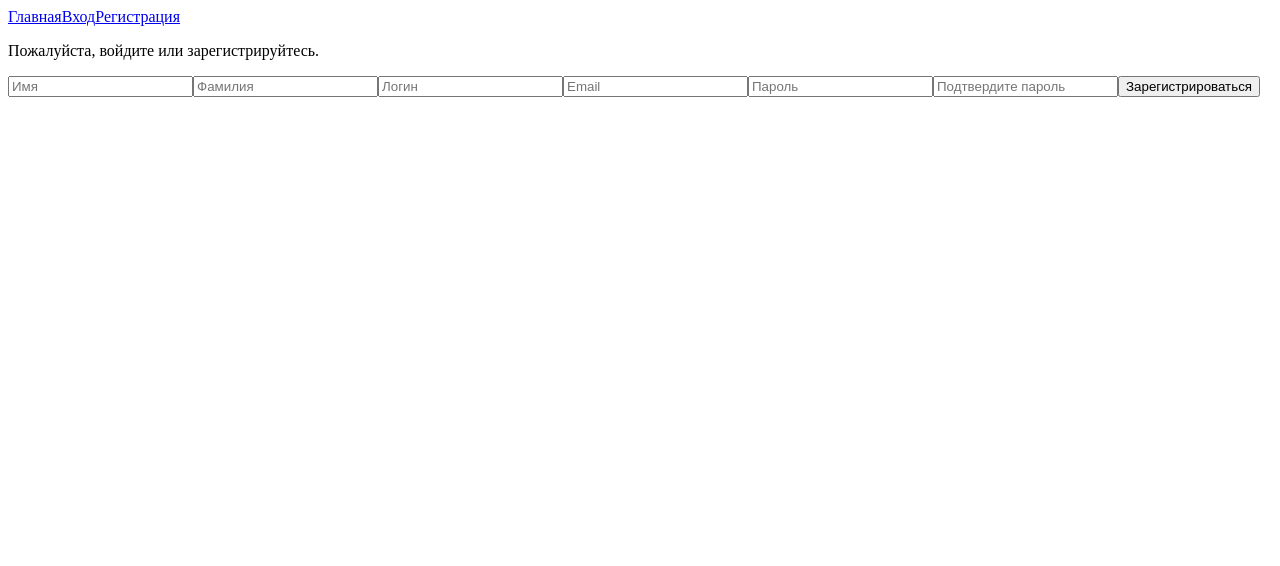
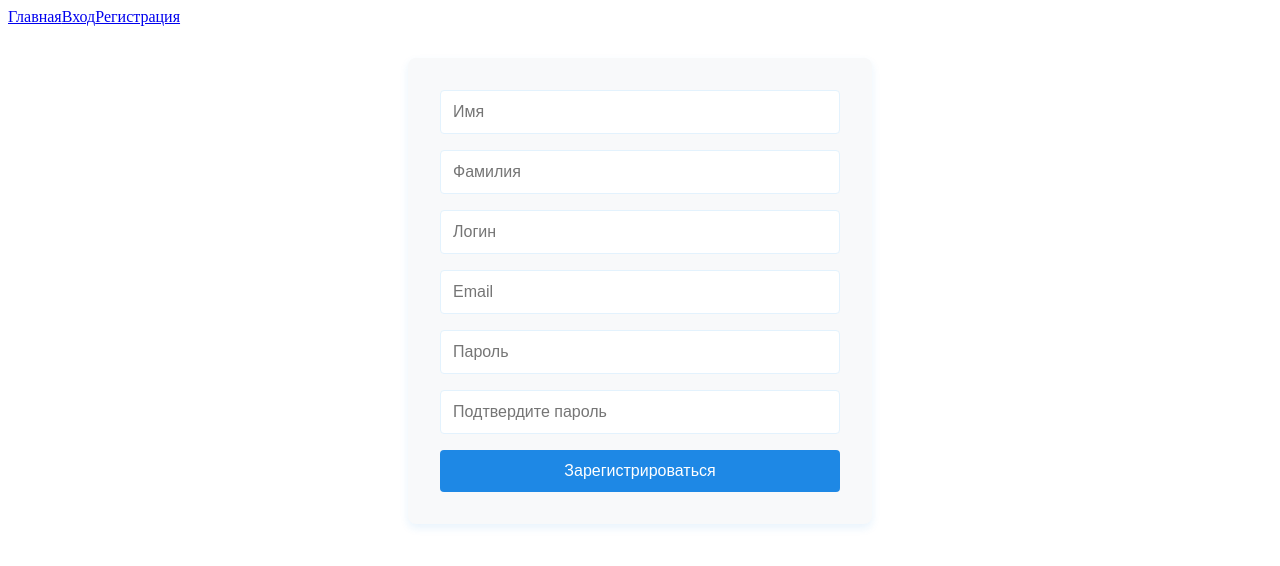
Before and after one commit to DamirTD/lifetracker, a Vue app in the folder frontend/: page /register in a window 1280 px wide. Shown: the top 566 px of the page. Built offline with nearby package versions, Linux system fonts and the light colour scheme.

Commit message:
[FT-17] Auth fix with localstorage

```diff
--- a/frontend/src/App.vue
+++ b/frontend/src/App.vue
@@ -23,10 +23,6 @@ onMounted(async () => {
         <p>Добро пожаловать, {{ authStore.user?.name }}!</p>
         <button @click="authStore.logout()">Выйти</button>
       </div>
-
-      <div v-else>
-        <p>Пожалуйста, войдите или зарегистрируйтесь.</p>
-      </div>
     </header>
 
     <main>
@@ -36,5 +32,18 @@ onMounted(async () => {
 </template>
 
 <style scoped>
-/* Стили компонента */
+/* Глобальные стили */
+body {
+  background: #FFFFFF;
+  font-family: -apple-system, BlinkMacSystemFont, 'Segoe UI', Roboto, sans-serif;
+  line-height: 1.6;
+  margin: 0;
+  padding: 0;
+}
+
+/* Для всех кнопок сохраняем единый стиль */
+button {
+  font-family: inherit;
+  font-weight: 500;
+}
 </style>
--- a/frontend/src/components/Home.vue
+++ b/frontend/src/components/Home.vue
@@ -10,6 +10,29 @@ const isAuthenticated = computed(() => !!authStore.user);
   <div>
     <h1>Добро пожаловать на главную страницу!</h1>
     <p v-if="isAuthenticated">Вы вошли как {{ authStore.user?.name }}.</p>
-    <p v-else>Пожалуйста, войдите или зарегистрируйтесь.</p>
   </div>
 </template>
+
+<style scoped>
+div {
+  max-width: 800px;
+  margin: 2rem auto;
+  padding: 2rem;
+  text-align: center;
+}
+
+h1 {
+  color: #0D47A1;
+  margin-bottom: 1.5rem;
+  font-size: 2rem;
+}
+
+p {
+  color: #2A2A2A;
+  font-size: 1.1rem;
+  padding: 1rem;
+  background: #E3F2FD;
+  border-radius: 4px;
+  display: inline-block;
+}
+</style>
--- a/frontend/src/components/Login.vue
+++ b/frontend/src/components/Login.vue
@@ -19,9 +19,65 @@ const handleLogin = async () => {
 </script>
 
 <template>
-  <form @submit.prevent="handleLogin">
-    <input v-model="loginData.login" placeholder="Логин" />
-    <input v-model="loginData.password" type="password" placeholder="Пароль" />
-    <button type="submit">Войти</button>
-  </form>
+  <div class="form-container">
+    <form @submit.prevent="handleLogin">
+      <input v-model="loginData.login" placeholder="Логин" />
+      <input v-model="loginData.password" type="password" placeholder="Пароль" />
+      <button type="submit">Войти</button>
+    </form>
+  </div>
+
 </template>
+
+<style scoped>
+.form-container {
+  max-width: 400px;
+  margin: 2rem auto;
+  padding: 2rem;
+  background: #F8F9FA;
+  border-radius: 8px;
+  box-shadow: 0 4px 8px rgba(30, 136, 229, 0.1);
+}
+
+form {
+  display: flex;
+  flex-direction: column;
+  gap: 1rem;
+}
+
+input {
+  padding: 12px;
+  border: 1px solid #E3F2FD;
+  border-radius: 4px;
+  font-size: 16px;
+  transition: border-color 0.3s ease;
+}
+
+input:focus {
+  outline: none;
+  border-color: #1E88E5;
+  box-shadow: 0 0 0 2px rgba(30, 136, 229, 0.2);
+}
+
+button[type="submit"] {
+  background: #1E88E5;
+  color: white;
+  padding: 12px;
+  border: none;
+  border-radius: 4px;
+  font-size: 16px;
+  cursor: pointer;
+  transition: background 0.3s ease;
+}
+
+button[type="submit"]:hover {
+  background: #0D47A1;
+}
+
+@media (max-width: 480px) {
+  .form-container {
+    margin: 1rem;
+    padding: 1.5rem;
+  }
+}
+</style>
--- a/frontend/src/components/Logout.vue
+++ b/frontend/src/components/Logout.vue
@@ -15,3 +15,23 @@ const handleLogout = async () => {
 <template>
   <button @click="handleLogout">Выйти</button>
 </template>
+
+<style scoped>
+
+button {
+  background: #E3F2FD;
+  color: #0D47A1;
+  padding: 8px 16px;
+  border: 1px solid #90CAF9;
+  border-radius: 4px;
+  cursor: pointer;
+  transition: all 0.3s ease;
+}
+
+button:hover {
+  background: #1E88E5;
+  color: white;
+  border-color: #1E88E5;
+}
+
+</style>
--- a/frontend/src/components/Register.vue
+++ b/frontend/src/components/Register.vue
@@ -26,6 +26,7 @@ const handleRegister = async () => {
 </script>
 
 <template>
+  <div class="form-container">
     <form @submit.prevent="handleRegister">
       <input v-model="registerData.name" placeholder="Имя" required />
       <input v-model="registerData.surname" placeholder="Фамилия" required />
@@ -35,4 +36,59 @@ const handleRegister = async () => {
       <input v-model="registerData.password_confirmation" type="password" placeholder="Подтвердите пароль" required />
       <button type="submit">Зарегистрироваться</button>
     </form>
+  </div>
+
 </template>
+
+<style scoped>
+.form-container {
+  max-width: 400px;
+  margin: 2rem auto;
+  padding: 2rem;
+  background: #F8F9FA;
+  border-radius: 8px;
+  box-shadow: 0 4px 8px rgba(30, 136, 229, 0.1);
+}
+
+form {
+  display: flex;
+  flex-direction: column;
+  gap: 1rem;
+}
+
+input {
+  padding: 12px;
+  border: 1px solid #E3F2FD;
+  border-radius: 4px;
+  font-size: 16px;
+  transition: border-color 0.3s ease;
+}
+
+input:focus {
+  outline: none;
+  border-color: #1E88E5;
+  box-shadow: 0 0 0 2px rgba(30, 136, 229, 0.2);
+}
+
+button[type="submit"] {
+  background: #1E88E5;
+  color: white;
+  padding: 12px;
+  border: none;
+  border-radius: 4px;
+  font-size: 16px;
+  cursor: pointer;
+  transition: background 0.3s ease;
+}
+
+button[type="submit"]:hover {
+  background: #0D47A1;
+}
+
+@media (max-width: 480px) {
+  .form-container {
+    margin: 1rem;
+    padding: 1.5rem;
+  }
+}
+</style>
--- a/frontend/src/router/index.ts
+++ b/frontend/src/router/index.ts
@@ -15,8 +15,13 @@ const router = createRouter({
     routes,
 });
 
-router.beforeEach((to, _from, next) => {
+router.beforeEach(async (to, _from, next) => {
     const authStore = useAuthStore();
+
+    if (to.meta.requiresAuth && !authStore.user) {
+        await authStore.checkAuth();
+        if (!authStore.user) return next('/login');
+    }
 
     if (to.meta.requiresGuest && authStore.user) {
         return next('/');
--- a/frontend/src/services/api.ts
+++ b/frontend/src/services/api.ts
@@ -1,5 +1,5 @@
 import axios from "axios";
-import type {RegisterRequest, LoginRequest, AuthResponse} from "../types/auth";
+import type {RegisterRequest, LoginRequest, AuthResponse, User} from "../types/auth";
 
 const api = axios.create({
     baseURL: "http://localhost/api/",
@@ -8,6 +8,17 @@ const api = axios.create({
         "Accept": "application/json"
     },
 });
+
+api.interceptors.response.use(
+    response => response,
+    error => {
+        if (error.response?.status === 401) {
+            localStorage.removeItem('token');
+            window.location.href = '/login';
+        }
+        return Promise.reject(error);
+    }
+);
 
 api.interceptors.request.use((config) => {
     const token = localStorage.getItem('token');
@@ -32,4 +43,8 @@ export const authService = {
         await api.post("/logout");
         localStorage.removeItem('token');
     },
+    async getAuthUser(): Promise<User> {
+        const response = await api.get("/user");
+        return response.data;
+    }
 };
```
Lines whose indentation alone changed are shown as unchanged.
